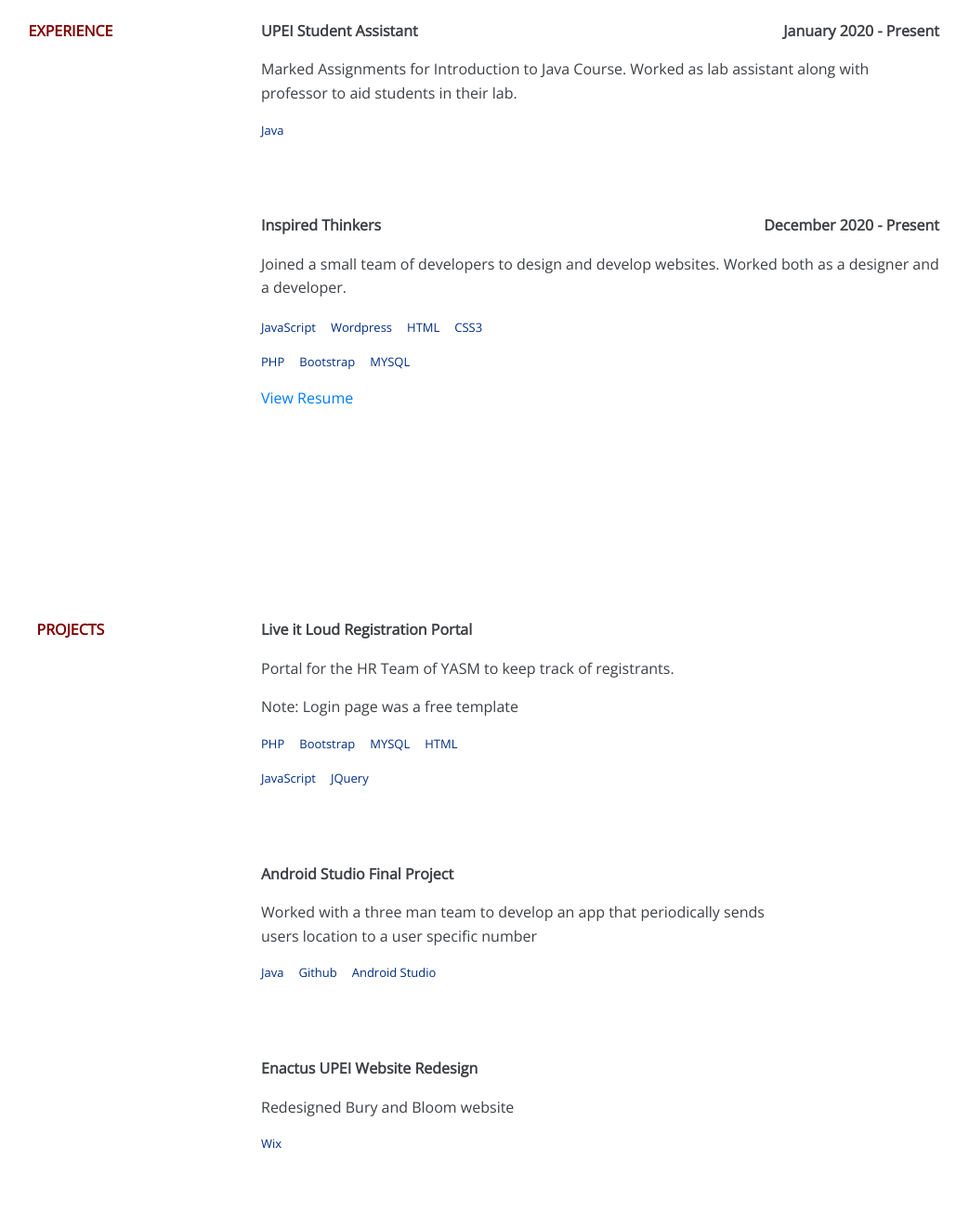
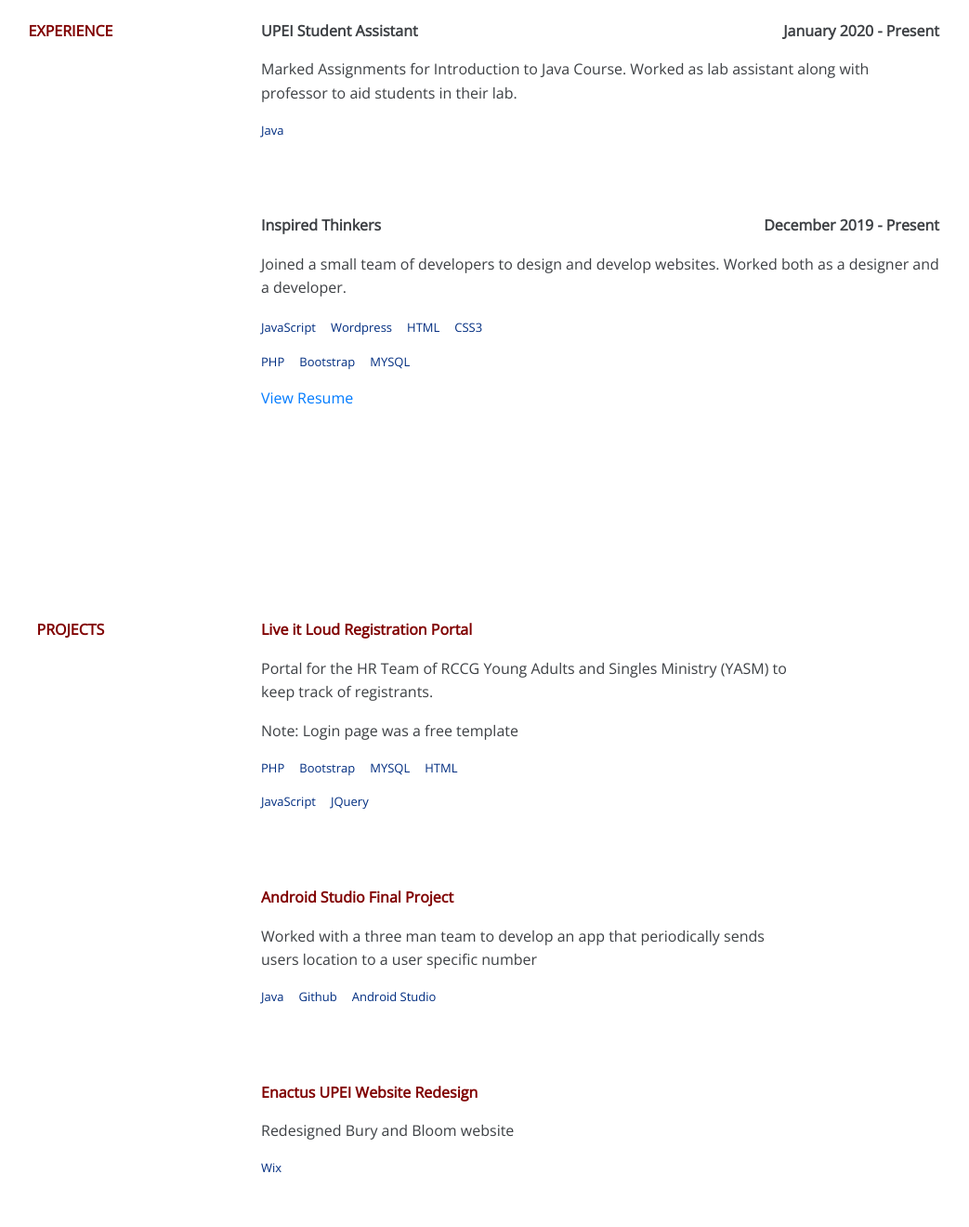
Before and after one commit to Fiikayo/fiikayo.github.io, a plain HTML site: page index.html in a window 1280 px wide. Shown: the part 1480-2800 px from the top of the page at 93% size, without its empty margins (184-1227 px from the left). Drawn offline with nearby package versions, Linux system fonts and the light colour scheme.

Commit message:
Add files via upload
fixing a few grammatical errors

```diff
--- a/index.html
+++ b/index.html
@@ -30,7 +30,7 @@
 
                 </div>
                 <div class="col-lg-8 info">
-                    <p class="">Born in Lagos, Nigeria. I'm currently a fourth-year computer science student at the University of Prince Edward Island.
+                    <p class="">Born in Lagos, Nigeria. I'm currently a fourth-year computer science student at the University of Prince Edward Island, Charlottetown.
                         I enjoy creating efficient and scalable software to solve real-world problems. I aim for modern and clean designs in both art and code.</p>
                         <p class="">My other interests include playing the piano, and creating both graphic and video content.</p>
                     </div>
@@ -109,7 +109,7 @@
                     <div class="job">
                         <div class="job-title d-flex flex-row justify-content-between">
                             <p class="font-weight-bold">Inspired Thinkers</p>
-                            <p class="font-weight-bold text-right">December 2020 - Present</p>
+                            <p class="font-weight-bold text-right">December 2019 - Present</p>
                         </div>
                         <div class="job-description">
                             <p>Joined a small team of developers to design and develop websites. Worked both as a designer and a developer.</p>
@@ -142,8 +142,8 @@
             </div>
             <div class="col-lg-8"><!--LIL portal begininning-->
                     <div class="projects-descript"><!--Live it loud start-->
-                        <p class="font-weight-bold"> <a href="http://portal.rccgcanadayasm.org" target="_blank">Live it Loud Registration Portal</a></p>
-                    <p>Portal for the HR Team of YASM to keep track of registrants.</p>
+                        <p class="font-weight-bold text-color"> <a href="http://portal.rccgcanadayasm.org" target="_blank">Live it Loud Registration Portal</a></p>
+                    <p>Portal for the HR Team of RCCG Young Adults and Singles Ministry (YASM) to keep track of registrants.</p>
                     <p>Note: Login page was a free template</p>
                     <div class="job-skills d-sm-flex flex-row">
                         <p>PHP</p>
@@ -157,7 +157,7 @@
                     </div> <!--live it loud end-->
                     </div>
                     <div class="projects-descript"><!--Android studio begin-->
-                        <p class="font-weight-bold"><a href="https://github.com/UPEI-Android-2018/groupproject-chickens-with-fingers" target="_blank">Android Studio Final Project</a></p>
+                        <p class="font-weight-bold text-color"><a href="https://github.com/UPEI-Android-2018/groupproject-chickens-with-fingers" target="_blank">Android Studio Final Project</a></p>
                         <p>Worked with a three man team to develop an app that periodically sends users location to a user specific number</p>
                         <div class="job-skills d-sm-flex flex-row">
                             <p>Java</p>
@@ -166,7 +166,7 @@
                         </div> <!--Android studio end-->
                     </div>
                     <div class="projects-descript"><!--Bury and bloom begin-->
-                        <p class="font-weight-bold"><a href="https://www.buryandbloom.com/" target="_blank">Enactus UPEI Website Redesign</a></p>
+                        <p class="font-weight-bold text-color"><a href="https://www.buryandbloom.com/" target="_blank">Enactus UPEI Website Redesign</a></p>
                         <p>Redesigned Bury and Bloom website</p>
                         <div class="job-skills d-sm-flex flex-row">
                             <p>Wix</p>
--- a/style.css
+++ b/style.css
@@ -64,10 +64,10 @@ section{
 
 #projects a{
     text-decoration: none;
-    color: #3d4044;
+    color: maroon; ;
 }
 #projects a:hover{
-    color: #3d4044;
+    color: maroon; ;
     text-decoration: none;
 }
 
```
